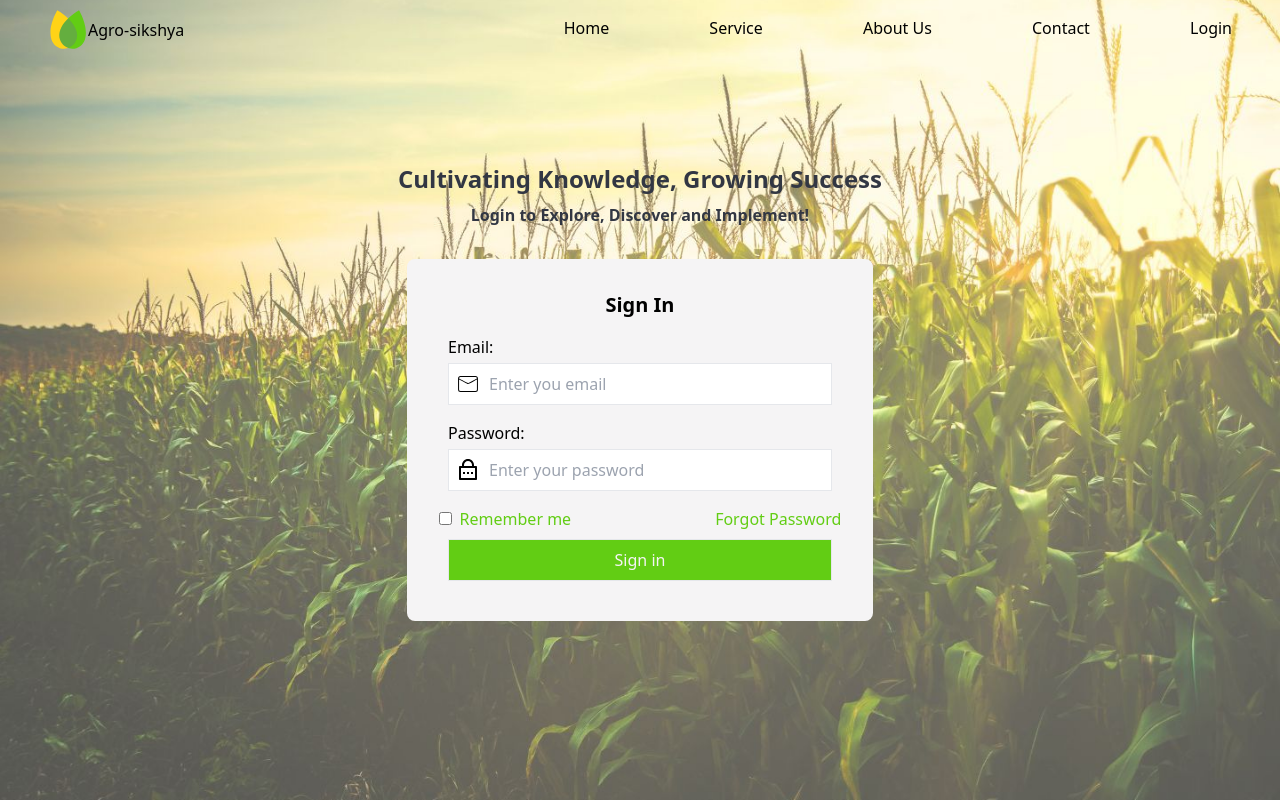
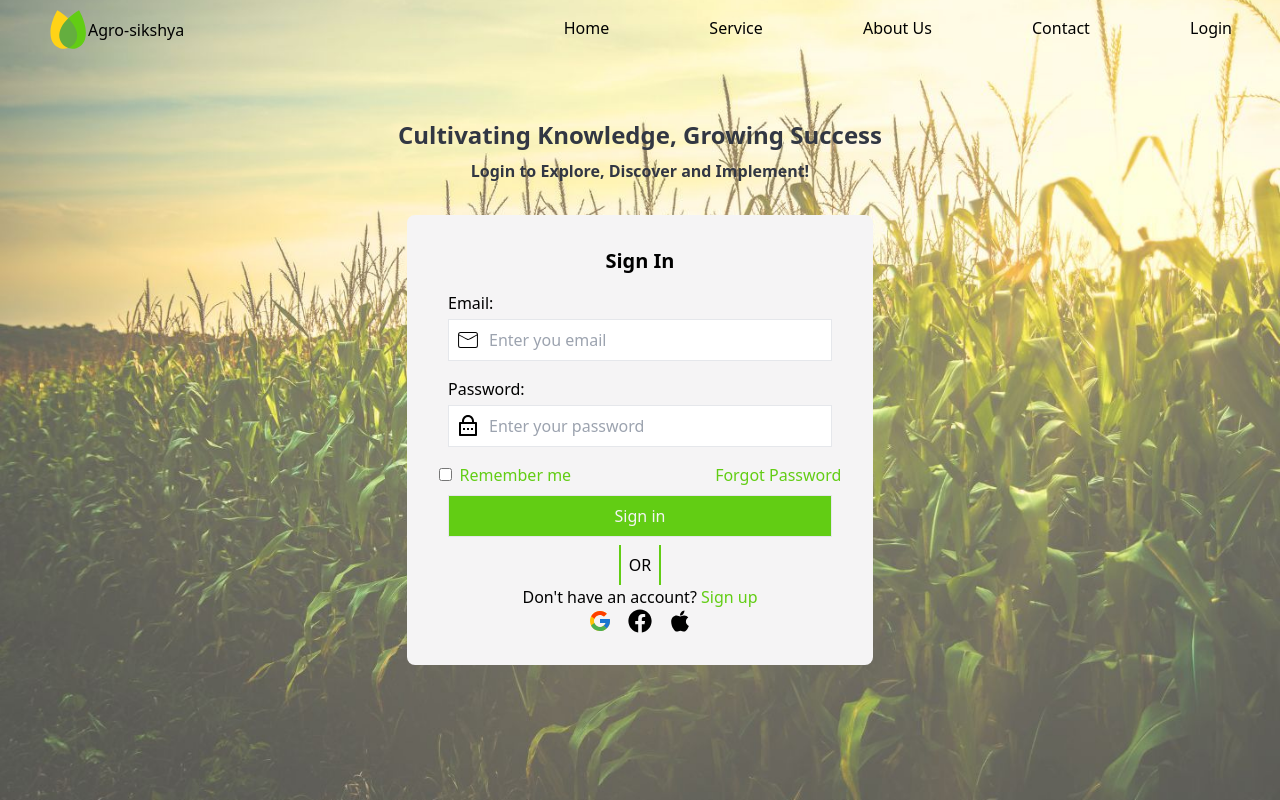
Before and after one commit to Sobindra2005/Agro-sikshya, a React (Vite) app: page /login in a window 1280 px wide. Built offline with nearby package versions, Linux system fonts and the light colour scheme.

Commit message:
"Updated _metadata.json and added new react-icon imports to login.jsx"

```diff
--- a/src/components/login.jsx
+++ b/src/components/login.jsx
@@ -3,6 +3,8 @@ import Thumbnail from '../assets/thumbnail/hum.jpg';
 import { CiMail } from "react-icons/ci";
 import { RiLockPasswordLine } from "react-icons/ri";
 import { Link } from 'react-router-dom';
+import { FaGoogle,FaFacebook,FaApple } from "react-icons/fa";
+import { FcGoogle } from "react-icons/fc";
 
 export default function Login() {
   return (
@@ -67,6 +69,16 @@ export default function Login() {
                 Sign in
               </button>
             </div>
+            <div className='flex flex-col justify-center items-center'>
+
+            <p className=' border-x-2 border-accent p-2'>OR</p>
+            <p>Don't have an account? <span className='text-accent'>Sign up</span></p>
+            <div className='flex space-x-4 text-2xl '>
+              <FcGoogle/>
+              <FaFacebook/>
+              <FaApple/>
+            </div>
+            </div>
           </form>
         </div>
                   </div>
```
